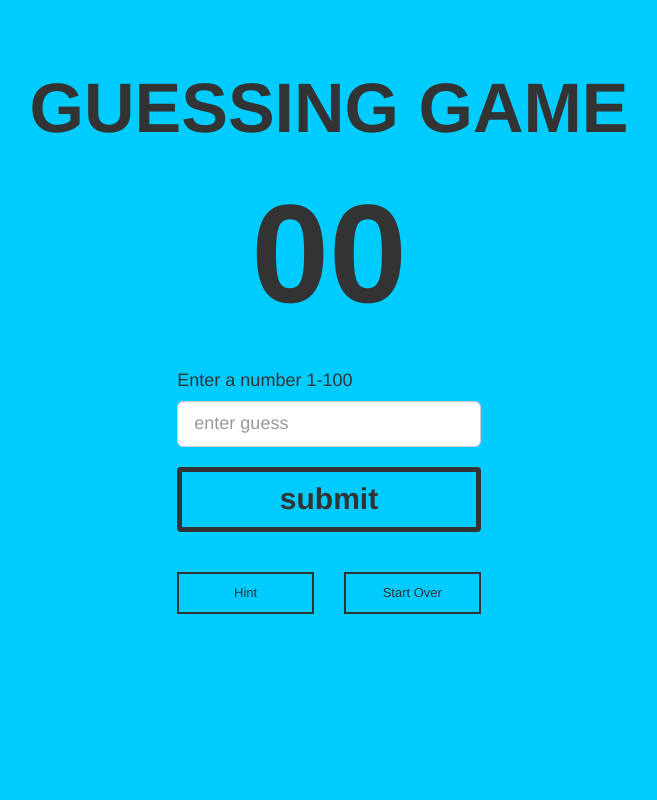
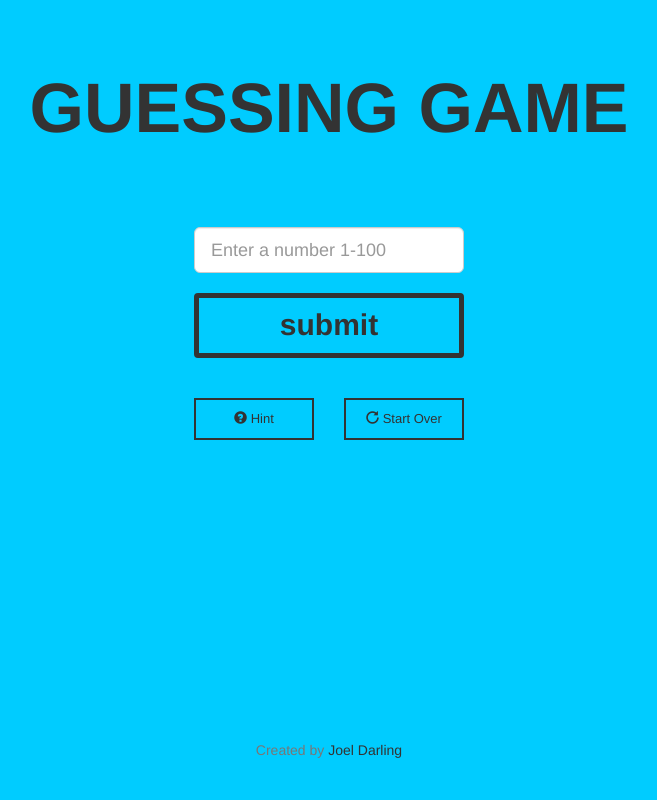
Before and after one commit to joeldarling/FullstackFoundations, a plain HTML site: page index.html in a window 1280 px wide. Shown: the whole page, without its empty margins (311-968 px from the left). Drawn offline with Linux system fonts and the light colour scheme.

Commit message:
Cleaned up HTML/CSS, added comments, added the missing ID tags for the game feedback displays

```diff
--- a/css/my-styles.css
+++ b/css/my-styles.css
@@ -1,34 +1,34 @@
-/* Layout
+/* Base Styles
 ================================ */
 
 body {
 	padding-top: 50px;
 	background-color: #00ccff;
 }
-.container {
-	max-width: 1000px;
+
+a{
+	color: #333;
 }
 
-h1 {
-	font-size: 70px;
+/* Custom Styles
+================================ */
+.container {
+	max-width: 900px;
 }
 
-.jumboText {font-size: 140px;
+.footer {
+  position: absolute;
+  bottom: 0;
+  width: 100%;
+  height: 60px;
+}
+
+.jumbo-text {font-size: 70px;
 	font-weight: bold;
 
 }
 
-
- /*Jumbotron
-================================ */
-
-.jumbotron {
-  text-align: center;
-  padding-bottom: 50px;
-
-}
-
-.bigButton {
+.big-button {
 
 	border-style: solid;
   border-width: 5px;
@@ -40,7 +40,7 @@ h1 {
 
 }
 
-.smallButton {
+.small-button {
 	border-style: solid;
 	border-width: 2px;
 	border-color: #333;
@@ -51,12 +51,7 @@ h1 {
 
 }
 
-/* Glyphicons
-================================ */
-
-/*.glyphicon {
-	font-size: 3em;
-	display: block;
-	text-align: center;
-	color: rgba(58,135,173,1);
-}*/
+#guess-list {
+	display: none;
+	margin-top: 100px;
+}
--- a/index.html
+++ b/index.html
@@ -12,47 +12,69 @@
       <script src="../../assets/js/html5shiv.js"></script>
       <script src="../../assets/js/respond.min.js"></script>
     <![endif]-->
+
   </head>
   <body>
     <div class="container">
-      <header>
-        <h1  class="text-center"> <strong>GUESSING GAME</strong></h1>
-      </header>
 
-    <!--Main Page -->
+      <!-- Page Title-->
+      <h1  class="jumbo-text text-center">GUESSING GAME</h1>
+
+      <!--Main Display and Guess Enter -->
       <div class="row">
+        <div class="col-md-4 col-md-offset-4 text-center">
+          <!-- Game status displays-->
+          <h3 id="status"></h3>
+          <h4 id="guess-advice"></h4>
+          <br/>
+          <h4 id="guess-count"></h4>
+          <br/>
 
+          <!-- Guess Input and Submit button-->
+          <input type="number" class="form-control input-lg" id="guessInput" placeholder="Enter a number 1-100">
+          <br/>
 
-      <div class="col-sm-4"></div>
-      <div class="col-sm-4">
-        <h2 class="text-center jumboText" id="numberDisplay"> 00</h2>
-        <br/>
-        <h4> Enter a number 1-100</h4>
+          <button class="btn big-button" type="submit">submit</button>
+        </div>
 
-        <input type="number" class="form-control input-lg center-block" id="guessInput" placeholder="enter guess">
-        <br/>
-        <button class="btn bigButton" type="submit">submit</button>
+        <!-- Previous Guess display board-->
+        <div class="col-sm-4 text-center">
+          <h4 id="guess-list"> Guesses so far:</h4>
+          <p></p>
         </div>
 
       </div>
       <br/><br/>
+
+      <!-- Game Control buttons -->
       <div class="row">
         <div class="col-sm-4"></div>
 
+        <!-- Hint Button -->
         <div class="col-sm-2">
-        <button  class="text-center smallButton">Hint</button>
+          <button  class="small-button">
+          <span class="glyphicon glyphicon-question-sign" aria-hidden="true"></span>
+          Hint</button>
         </div>
+        <!-- Game Reset Button -->
+
         <div class="col-sm-2">
-        <button class="text-center smallButton">Start Over</button>
+          <button class="small-button">
+          <span class="glyphicon glyphicon-repeat" aria-hidden="true"></span>
+            Start Over</button>
         </div>
         <div class="col-sm-4"></div>
 
       </div>
 
+    </div> <!-- End main container-->
 
+    <!-- Footer -->
+    <footer class="footer">
+      <div class="container">
+        <p class="text-muted text-center">Created by <a href="http://joeldarling.com">Joel Darling</a></p>
+      </div>
+    </footer>
 
-      <!--footer-->
-
-    </div>
   </body>
 </html>
```
Also changed, not shown: 1 other file. Lines whose indentation alone changed are shown as unchanged.
